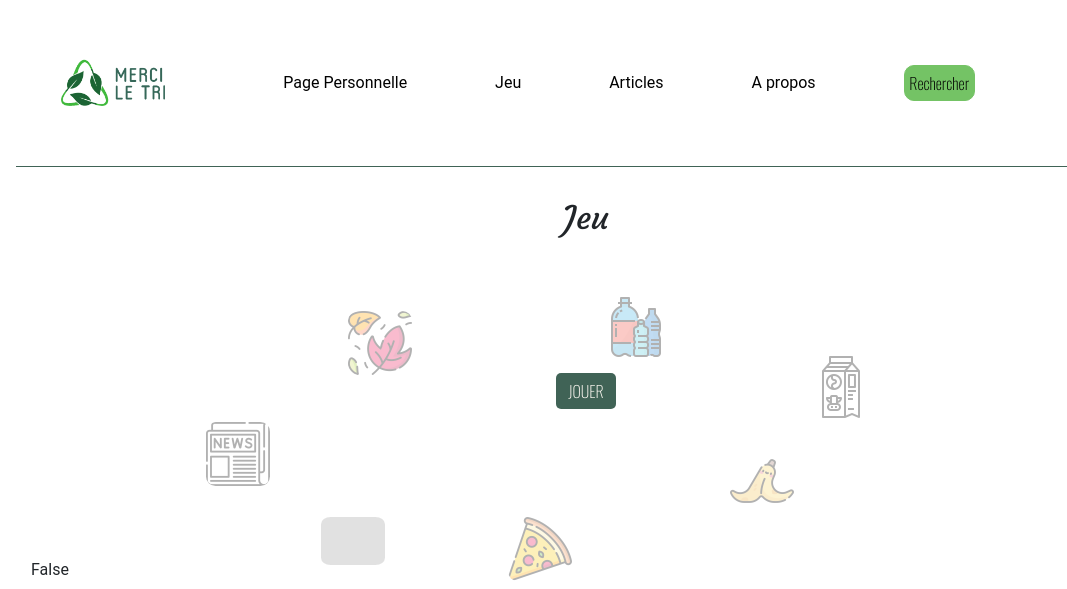
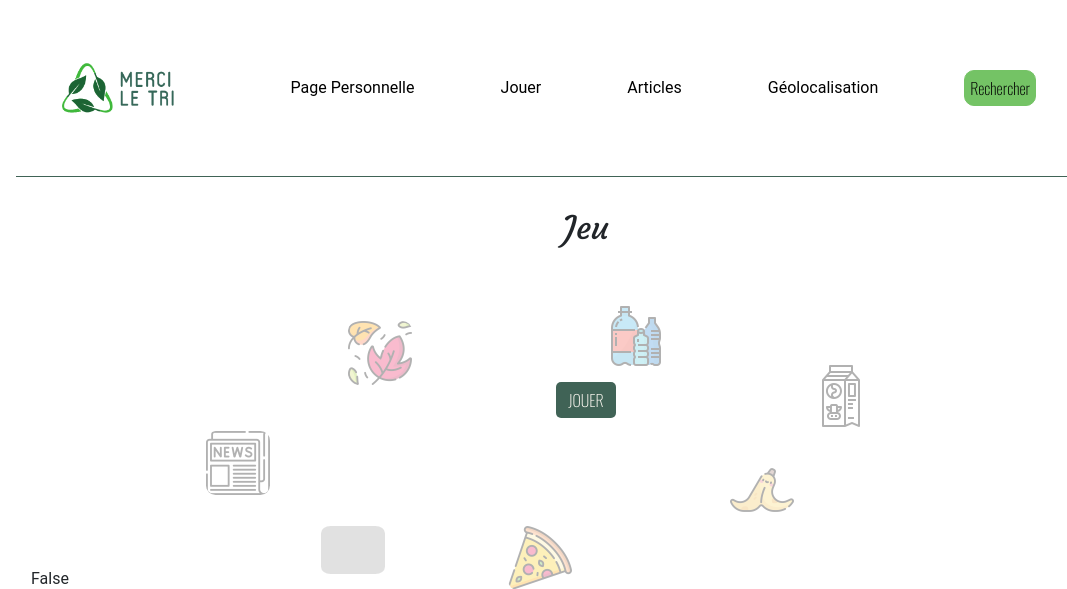
Before and after one commit to Aurelia61/Project_3, a Django app: page /game/ in a window 1280 px wide. Shown: the top 589 px of the page, without its empty margins (54-1121 px from the left). Run offline with Django 3.2, Linux system fonts and the light colour scheme; some libraries are stand-ins or nearby versions; grey boxes are pictures that could not be loaded.

Commit message:
[IMP] review

```diff
--- a/merciletri/blog/models.py
+++ b/merciletri/blog/models.py
@@ -11,10 +11,6 @@ class Article(models.Model):
         "titre",
         max_length = 80
         )
-
-    # body = models.TextField(
-    #     "contenu"
-    # )
 
     body = RichTextField(blank=True, null=True)
 
--- a/merciletri/blog/views.py
+++ b/merciletri/blog/views.py
@@ -23,7 +23,7 @@ class BlogIndex(generic.ListView):
         articles_list_index = (Article.objects
             #todo ranger par date et non par id
             .order_by("-id")
-            # the 3 latest
+            # the 10 latest
             [:10]
         )
 
--- a/merciletri/home/templates/home/home.html
+++ b/merciletri/home/templates/home/home.html
@@ -1,7 +1,9 @@
 {% extends "home/main_layout.html" %}
 {% load static %}
 
-{%block navigator_title %}Merci le Tri - Accueil{% endblock navigator_title %}
+{%block navigator_title %}
+    Merci le Tri - Accueil
+{% endblock navigator_title %}
 
 
 {% block page_title %} La première app qui t'aide à trier tes déchets dans la bonne poubelle {% endblock page_title %}
--- a/merciletri/home/templates/home/main_layout.html
+++ b/merciletri/home/templates/home/main_layout.html
@@ -46,10 +46,10 @@
                                     <img class="logo align-center" src="{% static 'home/images/logo.png' %}"
                                         alt="Logo Merci le tri">
                                 </a>
-                                <a class="navbar-item nav-link" href="/private/">Page Personnelle</a>
-                                <a class="navbar-item nav-link" href="/game/">Jeu</a>
+                                <a class="navbar-item nav-link" href="#">Page Personnelle</a>
+                                <a class="navbar-item nav-link" href="/game/">Jouer</a>
                                 <a class="navbar-item nav-link" href="/blog/">Articles</a>
-                                <a class="navbar-item nav-link" href="#">A propos</a>
+                                <a class="navbar-item nav-link" href="#">Géolocalisation</a>
                                 <form action="/search/" class="navbar-form navbar-item nav-link">
                                     <input type="submit" class="input-smform-control2 search" value="Rechercher">
                                 </form>
--- a/merciletri/merciletri/settings.py
+++ b/merciletri/merciletri/settings.py
@@ -37,8 +37,8 @@ INSTALLED_APPS = [
     'home.apps.HomeConfig',
     'blog.apps.BlogConfig',
     'search.apps.SearchConfig',
+    'game.apps.GameConfig',
     'private.apps.PrivateConfig',
-    'game.apps.GameConfig',
     'django.contrib.admin',
     'django.contrib.auth',
     'django.contrib.contenttypes',
```
Also changed, not shown: merciletri/blog/templates/blog/article.html (+15 -6 lines), merciletri/blog/templates/blog/blog_index.html (+1 -11 lines), merciletri/private/templates/private/private.html (+9 -0 lines), merciletri/private/urls.py (+1 -8 lines).
